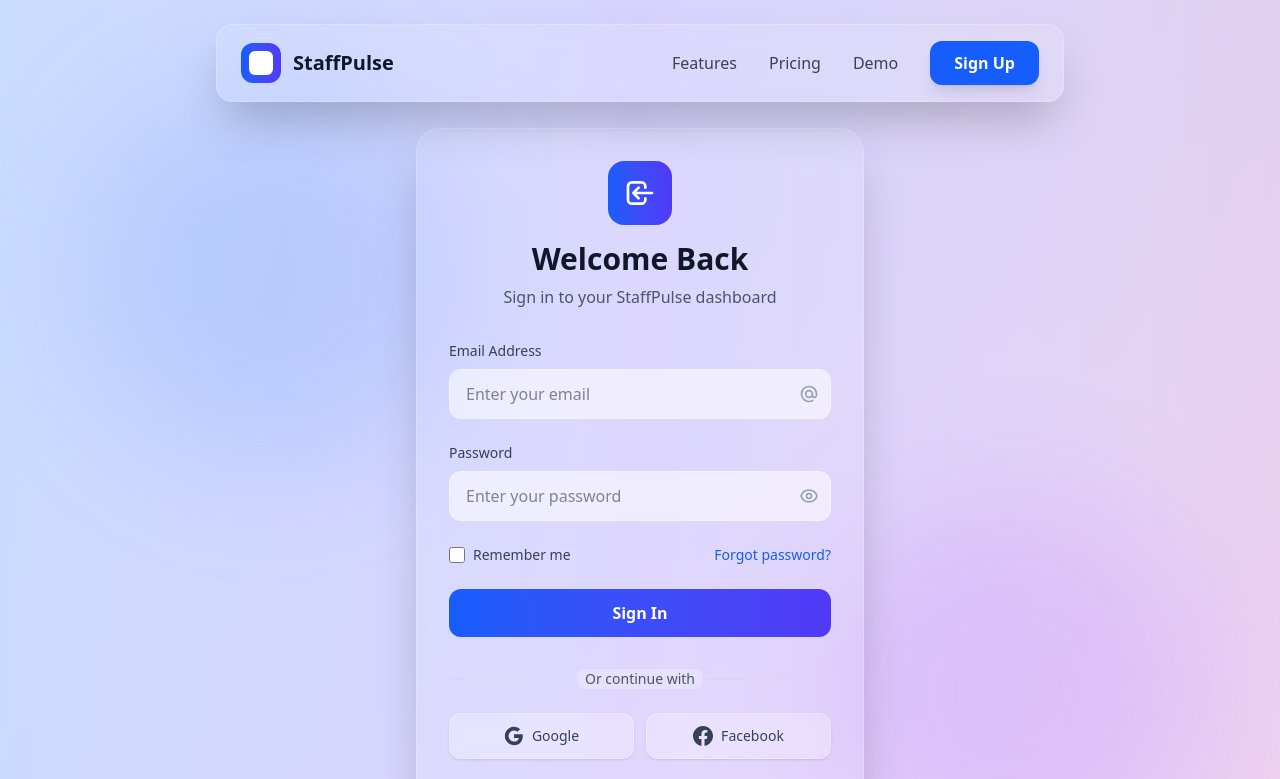
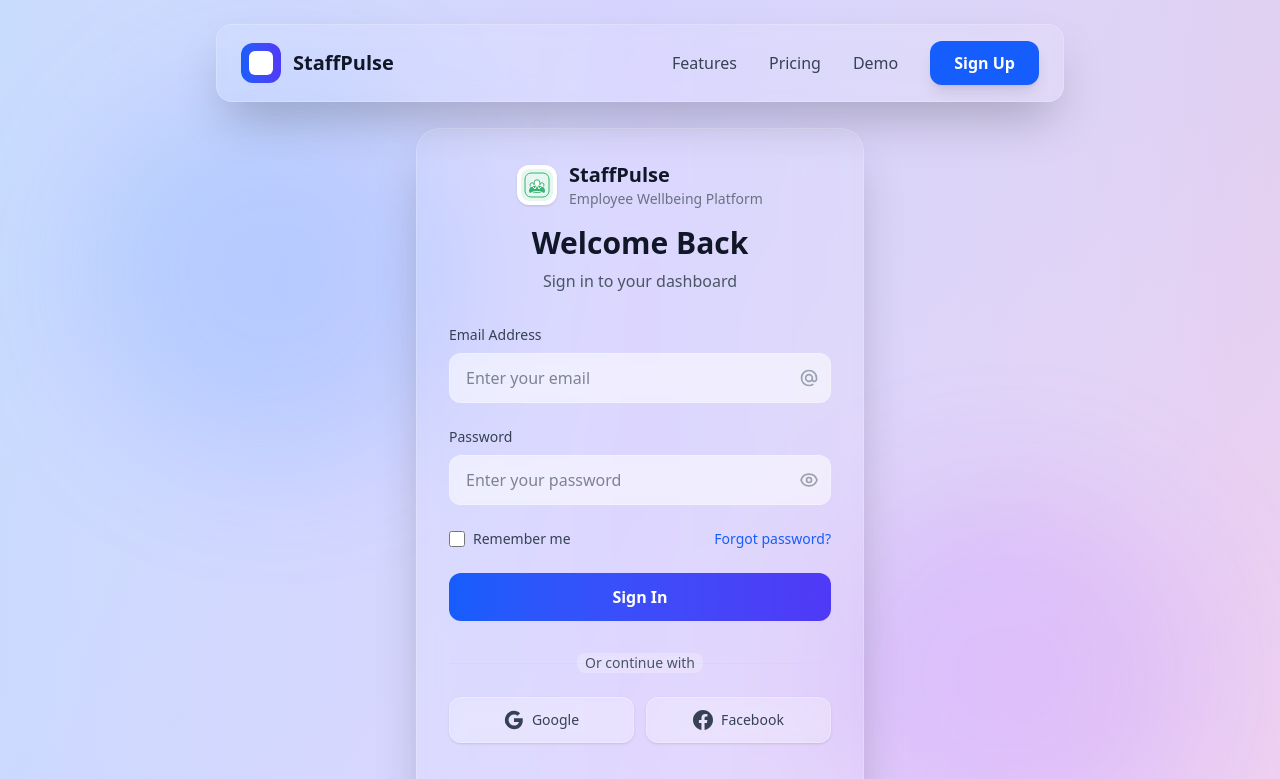
Before and after one commit to SK3CHI3/STAFF_PULSE, a Next.js app: page /auth/login in a window 1280 px wide. Shown: the top 779 px of the page. Built offline with nearby package versions, Linux system fonts and the light colour scheme; no server answers.

Commit message:
Updated Logo branding on Auth pages

```diff
--- a/src/app/auth/forgot-password/page.tsx
+++ b/src/app/auth/forgot-password/page.tsx
@@ -73,10 +73,12 @@
             {!isSubmitted ? (
               <>
                 <div className="text-center mb-8">
-                  <div className="w-16 h-16 bg-gradient-to-r from-blue-600 to-indigo-600 rounded-2xl flex items-center justify-center mx-auto mb-4">
-                    <svg className="w-8 h-8 text-white" fill="none" stroke="currentColor" viewBox="0 0 24 24">
-                      <path strokeLinecap="round" strokeLinejoin="round" strokeWidth={2} d="M15 7a2 2 0 012 2m4 0a6 6 0 01-7.743 5.743L11 17H9v2H7v2H4a1 1 0 01-1-1v-2.586a1 1 0 01.293-.707l5.964-5.964A6 6 0 1121 9z" />
-                    </svg>
+                  <div className="flex items-center justify-center mb-4">
+                    <img src="/logo.svg" alt="StaffPulse Logo" className="w-12 h-12 rounded-xl bg-white p-2 shadow mr-3" />
+                    <div className="text-left">
+                      <h2 className="text-2xl font-bold text-gray-900">StaffPulse</h2>
+                      <p className="text-sm text-gray-500">Employee Wellbeing Platform</p>
+                    </div>
                   </div>
                   <h1 className="text-3xl font-bold text-gray-900 mb-2">Reset Password</h1>
                   <p className="text-gray-600">Enter your email to receive reset instructions</p>
--- a/src/app/auth/login/page.tsx
+++ b/src/app/auth/login/page.tsx
@@ -126,13 +126,15 @@
           {/* Login Form */}
           <div className="glass backdrop-blur-xl bg-white/10 border border-white/20 rounded-3xl p-8 shadow-2xl">
             <div className="text-center mb-8">
-              <div className="w-16 h-16 bg-gradient-to-r from-blue-600 to-indigo-600 rounded-2xl flex items-center justify-center mx-auto mb-4">
-                <svg className="w-8 h-8 text-white" fill="none" stroke="currentColor" viewBox="0 0 24 24">
-                  <path strokeLinecap="round" strokeLinejoin="round" strokeWidth={2} d="M11 16l-4-4m0 0l4-4m-4 4h14m-5 4v1a3 3 0 01-3 3H6a3 3 0 01-3-3V7a3 3 0 013-3h7a3 3 0 013 3v1" />
-                </svg>
+              <div className="flex items-center justify-center mb-4">
+                <img src="/logo.svg" alt="StaffPulse Logo" className="w-10 h-10 rounded-xl bg-white p-1 shadow mr-3" />
+                <div className="text-left">
+                  <h2 className="text-xl font-bold text-gray-900">StaffPulse</h2>
+                  <p className="text-sm text-gray-500">Employee Wellbeing Platform</p>
+                </div>
               </div>
               <h1 className="text-3xl font-bold text-gray-900 mb-2">Welcome Back</h1>
-              <p className="text-gray-600">Sign in to your StaffPulse dashboard</p>
+              <p className="text-gray-600">Sign in to your dashboard</p>
             </div>
 
             {/* Error and Success Messages */}
--- a/src/app/auth/signup/page.tsx
+++ b/src/app/auth/signup/page.tsx
@@ -186,10 +186,12 @@
           {/* Signup Form */}
           <div className="glass backdrop-blur-xl bg-white/10 border border-white/20 rounded-3xl p-8 shadow-2xl">
             <div className="text-center mb-8">
-              <div className="w-16 h-16 bg-gradient-to-r from-blue-600 to-indigo-600 rounded-2xl flex items-center justify-center mx-auto mb-4">
-                <svg className="w-8 h-8 text-white" fill="none" stroke="currentColor" viewBox="0 0 24 24">
-                  <path strokeLinecap="round" strokeLinejoin="round" strokeWidth={2} d="M18 9v3m0 0v3m0-3h3m-3 0h-3m-2-5a4 4 0 11-8 0 4 4 0 018 0zM3 20a6 6 0 0112 0v1H3v-1z" />
-                </svg>
+              <div className="flex items-center justify-center mb-4">
+                <img src="/logo.svg" alt="StaffPulse Logo" className="w-10 h-10 rounded-xl bg-white p-1 shadow mr-3" />
+                <div className="text-left">
+                  <h2 className="text-xl font-bold text-gray-900">StaffPulse</h2>
+                  <p className="text-sm text-gray-500">Employee Wellbeing Platform</p>
+                </div>
               </div>
               <h1 className="text-3xl font-bold text-gray-900 mb-2">Create Account</h1>
               <p className="text-gray-600">Start your free trial today</p>
```
